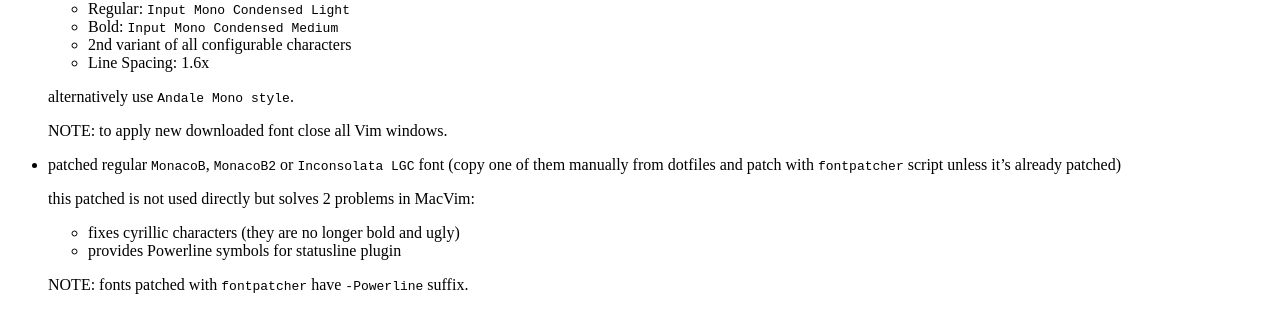
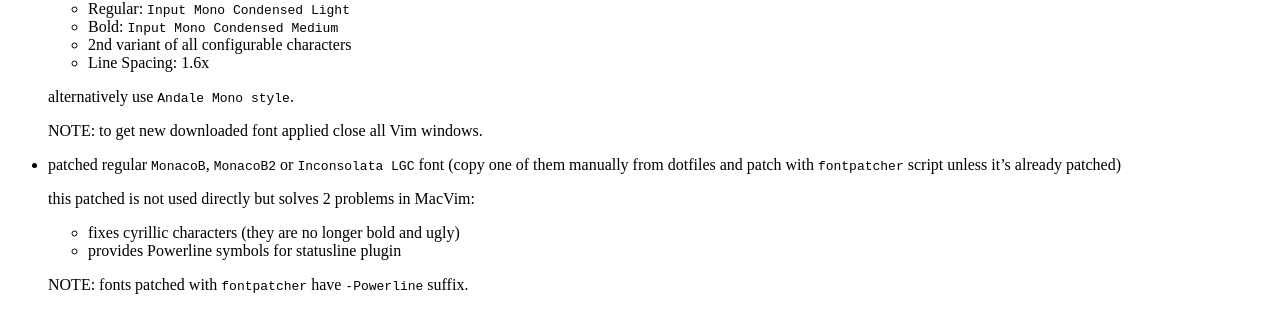
Before and after one commit to tap349/tap349.github.io, a Jekyll site: the page built from _posts/2016-10-03-macos-configuration.md, in a window 1280 px wide and 900 px high, scrolled down 3472 px. Shown: the part 223-533 px from the top of the window. Built offline with Jekyll 4.4.1, drawn with Linux system fonts in a browser that asks for light colours.

Commit message:
update 2017-07-20_13:57:23

```diff
--- a/_posts/2016-10-03-macos-configuration.md
+++ b/_posts/2016-10-03-macos-configuration.md
@@ -204,7 +204,7 @@ these fonts should be installed to _~/Library/Fonts/_ directory:
 
   alternatively use `Andale Mono style`.
 
-  NOTE: to apply new downloaded font close all Vim windows.
+  NOTE: to get new downloaded font applied close all Vim windows.
 
 - patched regular `MonacoB`, `MonacoB2` or `Inconsolata LGC` font
   (copy one of them manually from dotfiles and patch with `fontpatcher` script
```
